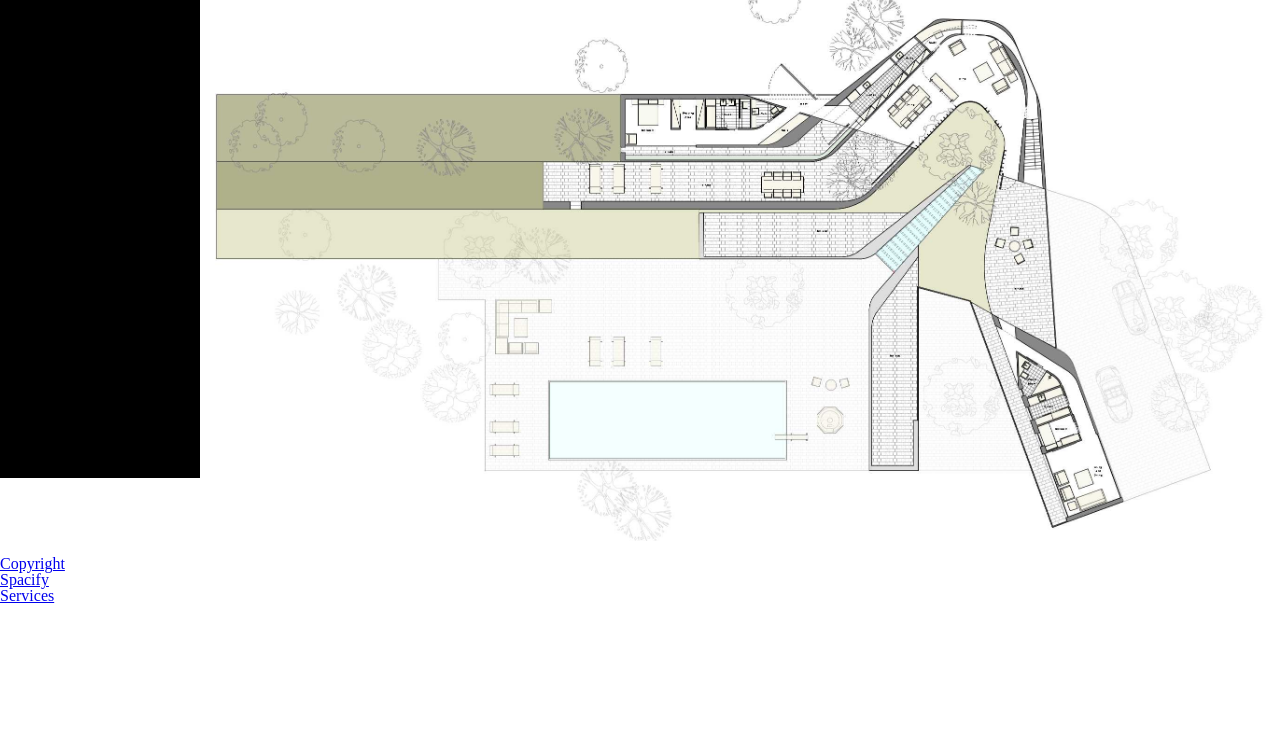
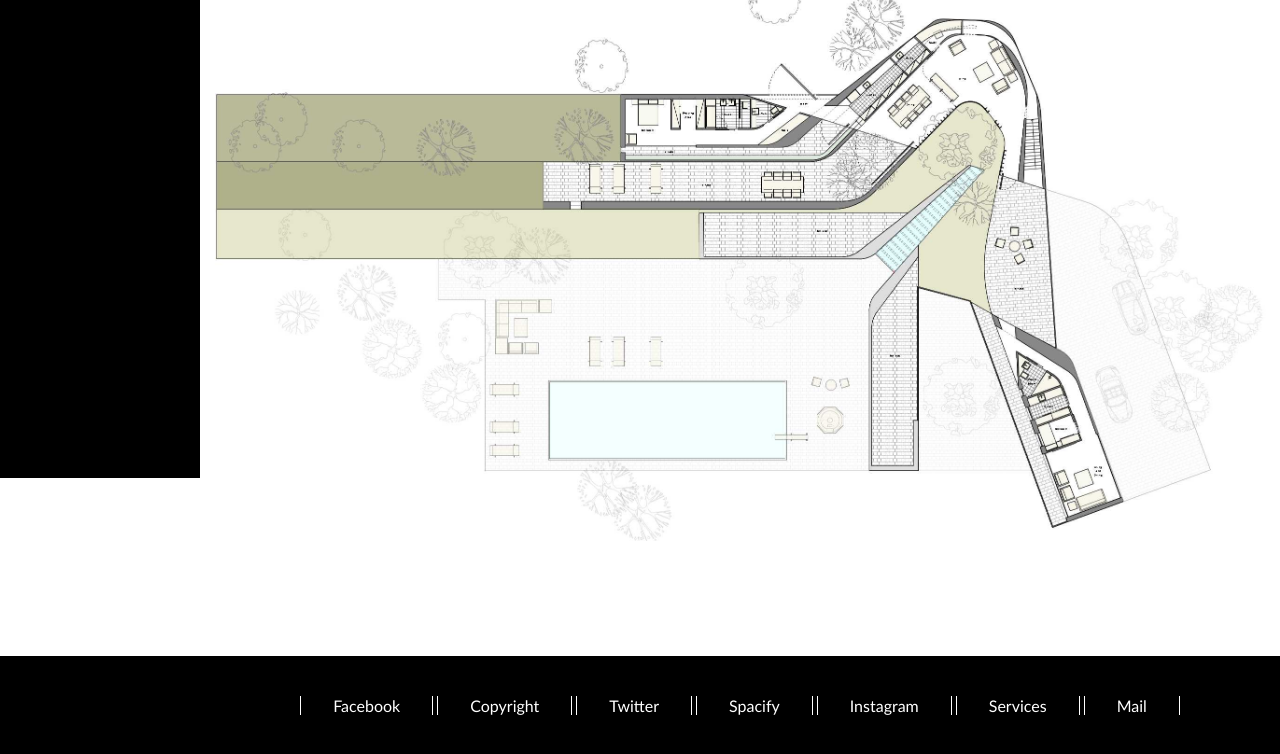
Before and after one commit to Co-working-git/Coworking, a plain HTML site: page website/index.html in a window 1280 px wide. Shown: the part 322-1076 px from the top of the page. Before the commit the page ends 926 px from the top, so only its background shows below. Drawn offline with Linux system fonts and the light colour scheme.

Commit message:
added the footer on all pages and changed the header.css  --> headerfooter.css

```diff
--- a/website/css/header.css
+++ b/website/css/header&footer.css
@@ -1,4 +1,3 @@
-
 /* The side navigation menu */
 .sidebar {
     margin: 0;
@@ -7,11 +6,12 @@
     background-color: black;
     position: fixed;
     height: 100%;
-    overflow:auto;
+    overflow: auto;
     font-family: "Trebuchet MS", serif;
     text-align: center;
 }
-.sidebar img{
+
+.sidebar img {
     padding: 10px;
     width: 100px;
     height: auto;
@@ -31,7 +31,7 @@
 
 /* Active/current link */
 .sidebar a.active {
-   font-weight: bolder;
+    font-weight: bolder;
 }
 
 /* Links on mouse-over */
@@ -53,11 +53,15 @@ div.content {
         height: auto;
         position: relative;
     }
+
     .sidebar a {
         float: left;
         padding-top: 35px;
     }
-    div.content {margin-left: 0;}
+
+    div.content {
+        margin-left: 0;
+    }
 }
 
 /* On screens that are less than 555px, display the bar vertically, instead of horizontally */
@@ -67,3 +71,31 @@ div.content {
         float: none;
     }
 }
+
+/*code for the footer*/
+main {
+    padding-bottom:100px;   /* Height of the footer */
+}
+footer {
+    display: flex;
+    justify-content: space-around;
+    align-items: center;
+    position: relative;
+    height: 100px;
+    left: 0;
+    bottom: 0;
+    width: 100%;
+    background-color: black;
+    color: white;
+    text-align: center;
+}
+
+footer a {
+    padding-left: 2em;
+    padding-right: 2em;
+    font-family: "Trebuchet MS", serif;
+    color: white;
+    border-right: 1px solid white;
+    border-left: 1px solid white;
+    text-decoration: none;
+}
--- a/website/index.html
+++ b/website/index.html
@@ -4,8 +4,9 @@
     <meta name="viewport" content="width=device-width, initial-scale=1">
     <title>Spacify</title>
     <link rel="stylesheet" type="text/css" href="css/reset.css">
+    <link rel="stylesheet" type="text/css" href="css/header&footer.css">
     <link rel="stylesheet" type="text/css" href="css/index.css">
-    <link rel="stylesheet" type="text/css" href="css/header.css">
+
 </head>
 <body>
 <!--background image for header--->
@@ -25,18 +26,23 @@
 
 <main>
     <div class="content eersteBlok">
-        <img src="img/totallyourproject.jfif" alt="this is what our project will look like." class="responsive unselectable">
+        <img src="img/totallyourproject.jfif" alt="this is what our project will look like."
+             class="responsive unselectable">
     </div>
 
 
 </main>
 
 <footer>
-    <ul>
-        <li><a href="https://en.wikipedia.org/wiki/Copyright">Copyright</a></li>
-        <li><a href="about.html">Spacify</a></li>
-        <li><a href="services.html">Services</a></li>
-    </ul>
+    <div class="content">
+        <a href="https://www.facebook.com">Facebook</a>
+        <a href="https://en.wikipedia.org/wiki/Copyright">Copyright</a>
+        <a href="https://www.twitter.com">Twitter</a>
+        <a href="about.html">Spacify</a>
+        <a href="https://www.instagram.com">Instagram</a>
+        <a href="services.html">Services</a>
+        <a href="https://www.mail.google.com">Mail</a>
+    </div>
 </footer>
 
 </body>
```
Also changed, not shown: website/about.html (+12 -6 lines), website/services.html (+10 -4 lines), website/css/index.css (line endings or trailing spaces), website/img/facebook.png (added), website/img/instagram.png (added), website/img/mail.png (added), website/img/twitter.png (added).
